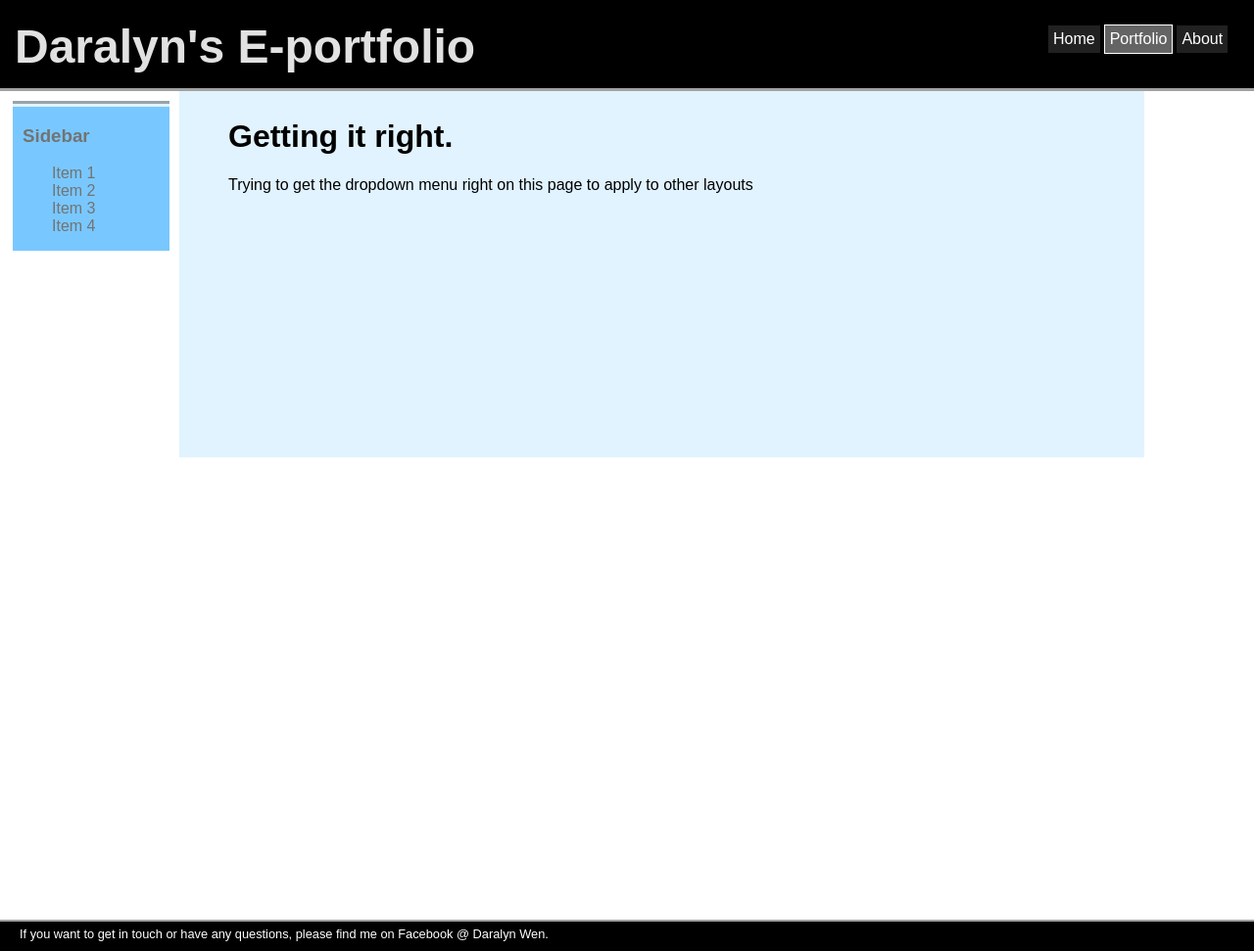
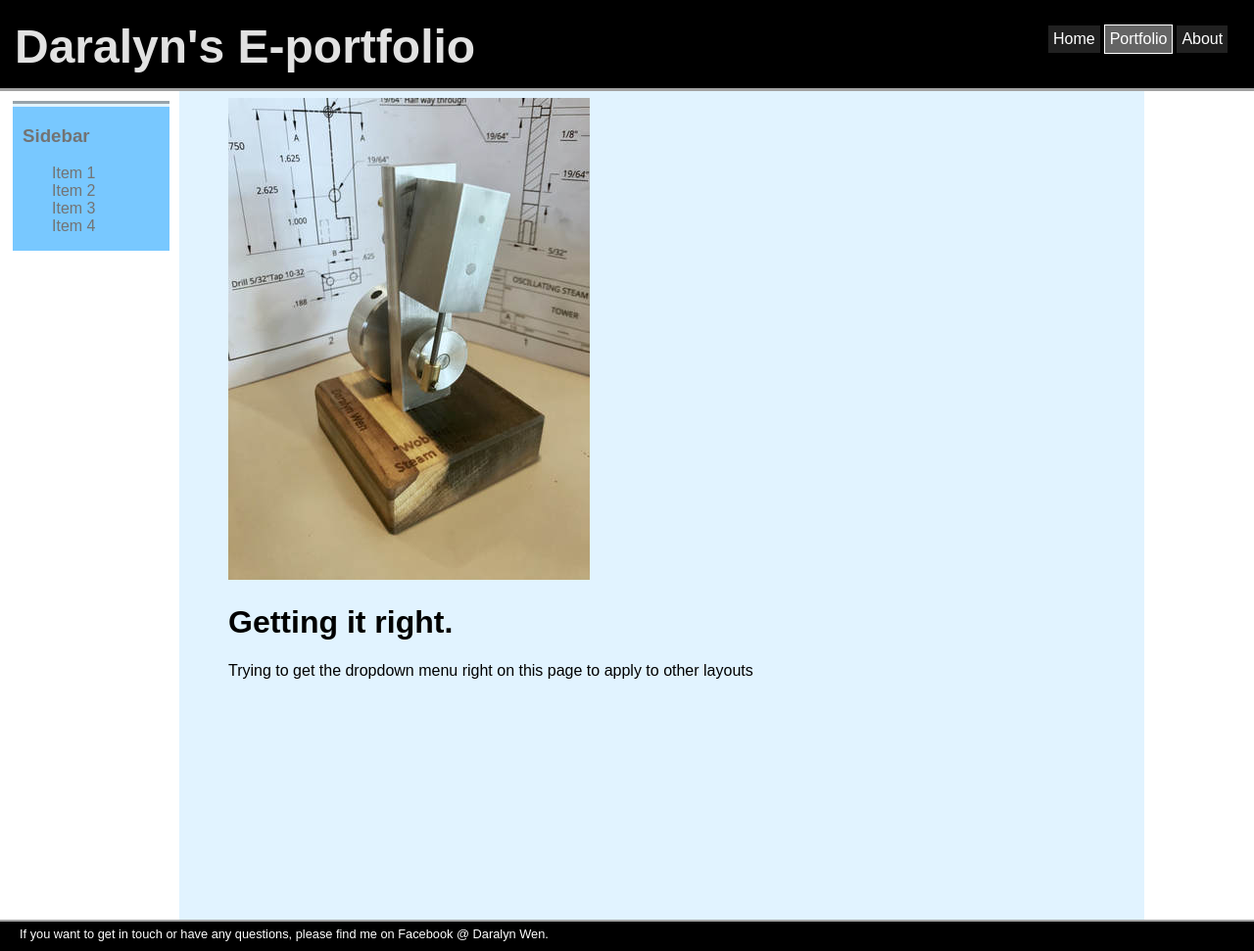
Before and after one commit to daralyn/daralyn.github.io, a Jekyll site: the page built from gettingitrightpage.html, in a window 1280 px wide and 971 px high. Shown: the whole window at 98% size. Built offline with Jekyll 4.4.1, drawn with Linux system fonts in a browser that asks for light colours.

Commit message:
Update gettingitrightpage.html

```diff
--- a/gettingitrightpage.html
+++ b/gettingitrightpage.html
@@ -16,6 +16,8 @@ title: Daralyn's Trial Page
 		</ul>
 </div> <!-- sidebar-->
 
+<img  src="https://daralyn.github.io/photos/engineering/img-6287_2.jpg" alt="Italian Trulli"></img>
+
 <div class="blurb">
 	<h1>Getting it right.</h1>
 				<p>Trying to get the dropdown menu right on this page to apply to other layouts
```
